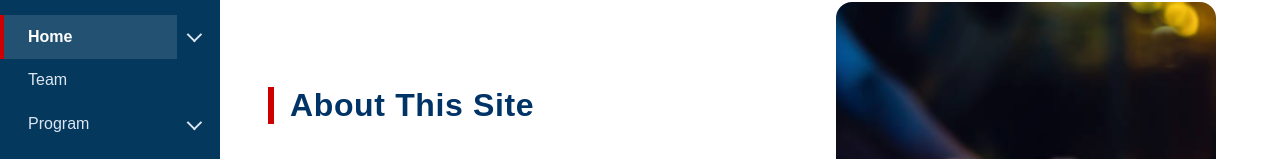
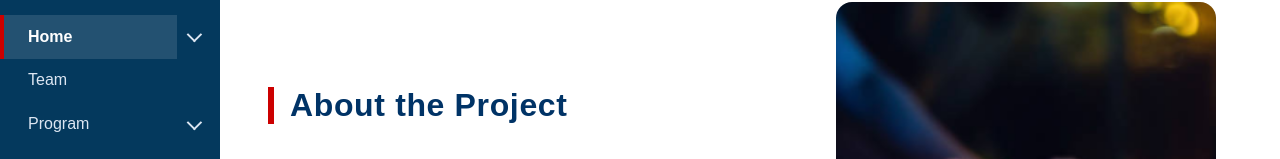
Before and after one commit to AI-Robotics-CyberTraining/FAUAIRoboticsCyberTraining, a plain HTML site: page index.html in a window 1280 px wide. Shown: the part 641-800 px from the top of the page. Drawn offline with Linux system fonts and the light colour scheme.

Commit message:
Modify About section title and content
Updated the About section title and adjusted the content for clarity.

```diff
--- a/index.html
+++ b/index.html
@@ -69,7 +69,7 @@
       <!-- Description Section -->
       <section class="desc-section" id="description">
         <div>
-          <h2 class="desc-title">About This Site</h2>
+          <h2 class="desc-title">About the Project</h2>
           <p class="desc-par0">This is the cyber security website for Florida Atlantic University. This service offers a great variety of simulations, labs, learning modules and various other resources to learn from</p>
           <p class="desc-par0">We've hand crafted and designed these resources to ensure you have the best experience diving into the world of Cyber Security.</p>
         </div>
```
